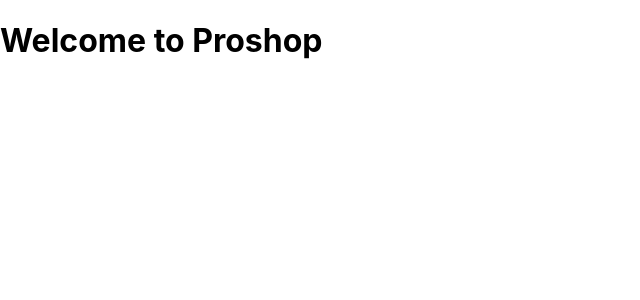
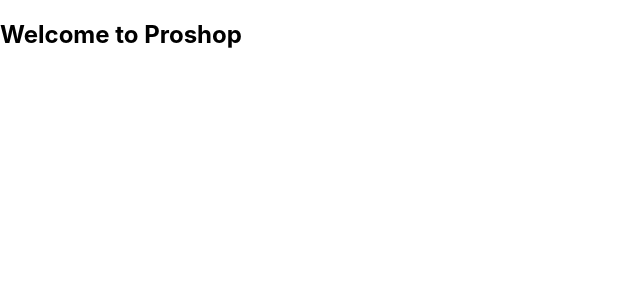
Before and after one commit to StilianSaka/e-commerce-demo, a React (Create React App) app in the folder frontend/: page / in a window 1280 px wide. Shown: the top 300 px of the page, without its empty margins (0-640 px from the left). Built offline with nearby package versions, Linux system fonts and the light colour scheme.

Commit message:
initial commit

```diff
--- a/frontend/src/App.js
+++ b/frontend/src/App.js
@@ -2,7 +2,7 @@
 
 const App = () => {
   return (
-    <h1>Welcome to Proshop</h1>
+    <h2>Welcome to Proshop</h2>
   )
 }
 
```
